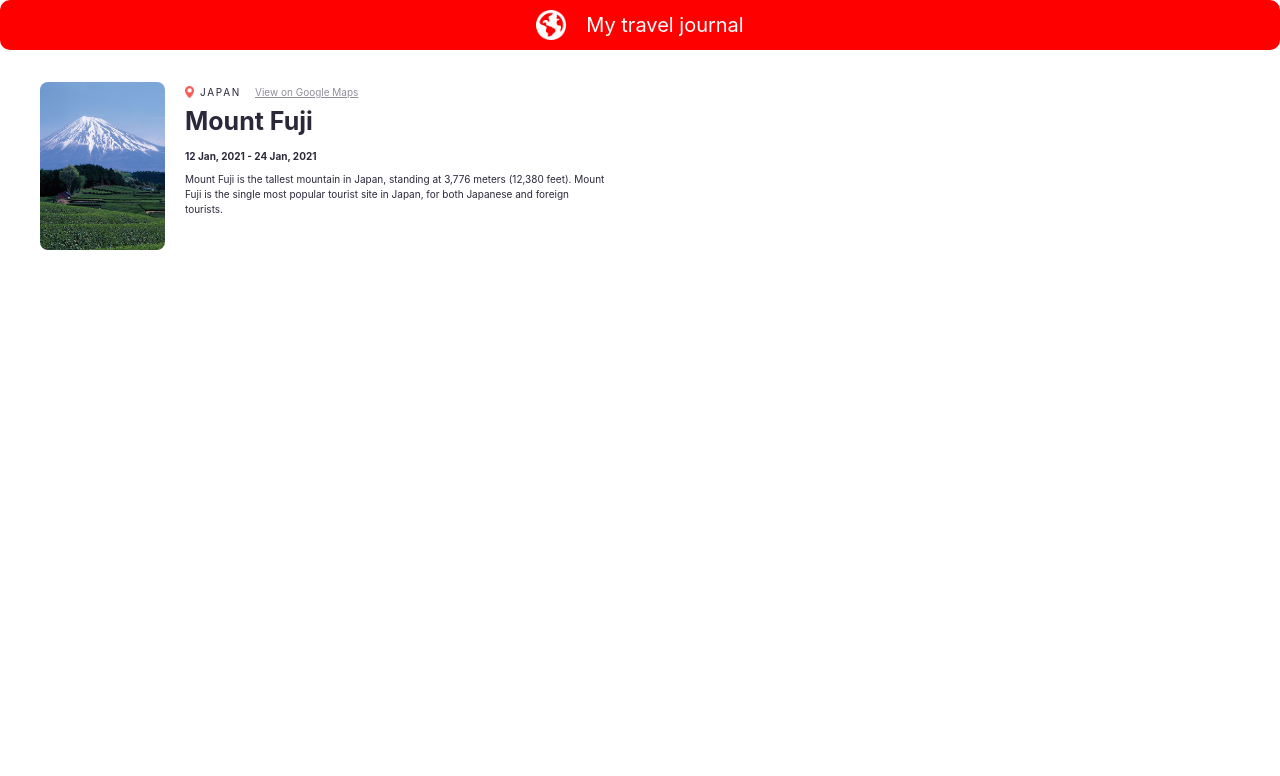
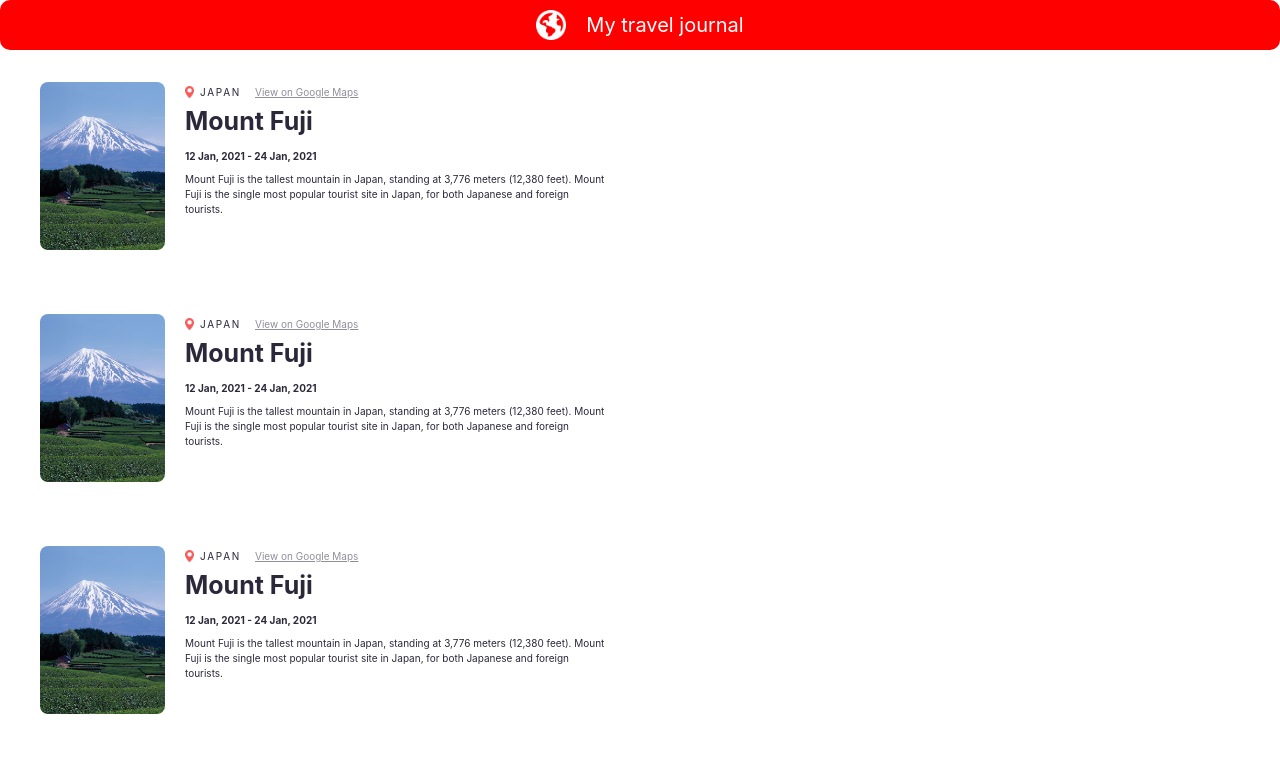
Before and after one commit to Jeemit12/ReactJS, a React (Vite) app in the folder my-react-app/: page / in a window 1280 px wide. Shown: the top 776 px of the page. Built offline with nearby package versions, Linux system fonts and the light colour scheme.

Commit message:
TravelJournalCompleted and You can add Your Imgs and Location in it

```diff
--- a/my-react-app/src/App.jsx
+++ b/my-react-app/src/App.jsx
@@ -1,12 +1,24 @@
 import './TravelJournal/TJ.css';
 import Header from './TravelJournal/Header';
 import Body from './TravelJournal/Body';
+import data from './TravelJournal/travelinfo.js'
 function App(){
+  const travelElemnts=data.map((travel) => {
+    return (
+      <Body
+        key={travel.id}
+        travel={travel}
+
+      />
+    )
+
+  }
+  )
+
   return (
     <>
         <Header />
-        <Body />
-
+        {travelElemnts}
     </>
   )
 }
--- a/my-react-app/src/TravelJournal/Body.jsx
+++ b/my-react-app/src/TravelJournal/Body.jsx
@@ -4,20 +4,20 @@ export default function Body(props){
     return (
         <div className='travel-body'>
             <div className='main-img-container'>
-                <img className='main-img' src={mout} alt="Mount Phuji" />
+                <img className='main-img' src={props.travel.img.src} alt={props.travel.img.alt} />
             </div>
             <div className='travel-content'>
                 <div className='location'>
                     <img className='marker-img' src={marker} alt="Location marker" />
-                    <span className='country'>Japan</span>
-                    <a className='map-link' href="https://maps.app.goo.gl/octtjvf6LZ5HHHxv8">View on Google Maps</a>
+                    <span className='country'>{props.travel.country}</span>
+                    <a className='map-link' href={props.travel.googlemaplink}>View on Google Maps</a>
                 </div>
-                <h1 className='place-title'>Mount Fuji</h1>
+                <h1 className='place-title'>{props.travel.title}</h1>
                 <div className='travel-date'>
-                    <p>12 Jan, 2021 - 24 Jan, 2021</p>
+                    <p>{props.travel.dates}</p>
                 </div>
                 <div className='desc'>
-                    <p>Mount Fuji is the tallest mountain in Japan, standing at 3,776 meters (12,380 feet). Mount Fuji is the single most popular tourist site in Japan, for both Japanese and foreign tourists.</p>
+                    <p>{props.travel.text}</p>
                 </div>
             </div>
         </div>
--- /dev/null
+++ b/my-react-app/src/TravelJournal/travelinfo.js
@@ -0,0 +1,52 @@
+import mountFujiImg from './Mount-Fuji.png';
+
+export default [
+    {
+        id:1,
+        img:{
+            src: mountFujiImg,
+            alt:'Mount Fuji'
+        },
+        title:"Mount Fuji",
+        country:"Japan",
+        googlemaplink:"https://maps.app.goo.gl/octtjvf6LZ5HHHxv8",
+        dates:"12 Jan, 2021 - 24 Jan, 2021",
+        text:"Mount Fuji is the tallest mountain in Japan, standing at 3,776 meters (12,380 feet). Mount Fuji is the single most popular tourist site in Japan, for both Japanese and foreign tourists."
+    },
+    {
+        id:1,
+        img:{
+            src: mountFujiImg,
+            alt:'Mount Fuji'
+        },
+        title:"Mount Fuji",
+        country:"Japan",
+        googlemaplink:"https://maps.app.goo.gl/octtjvf6LZ5HHHxv8",
+        dates:"12 Jan, 2021 - 24 Jan, 2021",
+        text:"Mount Fuji is the tallest mountain in Japan, standing at 3,776 meters (12,380 feet). Mount Fuji is the single most popular tourist site in Japan, for both Japanese and foreign tourists."
+    },
+    {
+        id:3,
+        img:{
+            src: mountFujiImg,
+            alt:'Mount Fuji'
+        },
+        title:"Mount Fuji",
+        country:"Japan",
+        googlemaplink:"https://maps.app.goo.gl/octtjvf6LZ5HHHxv8",
+        dates:"12 Jan, 2021 - 24 Jan, 2021",
+        text:"Mount Fuji is the tallest mountain in Japan, standing at 3,776 meters (12,380 feet). Mount Fuji is the single most popular tourist site in Japan, for both Japanese and foreign tourists."
+    },
+    {
+        id:1,
+        img:{
+            src: mountFujiImg,
+            alt:'Mount Fuji'
+        },
+        title:"Mount Fuji",
+        country:"Japan",
+        googlemaplink:"https://maps.app.goo.gl/octtjvf6LZ5HHHxv8",
+        dates:"12 Jan, 2021 - 24 Jan, 2021",
+        text:"Mount Fuji is the tallest mountain in Japan, standing at 3,776 meters (12,380 feet). Mount Fuji is the single most popular tourist site in Japan, for both Japanese and foreign tourists."
+    },
+]
```
